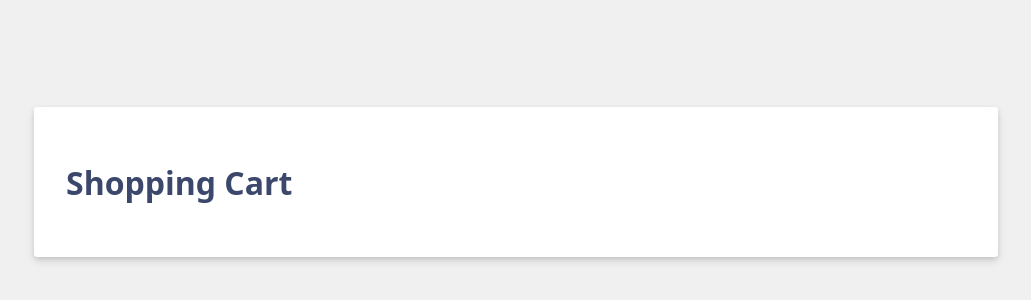
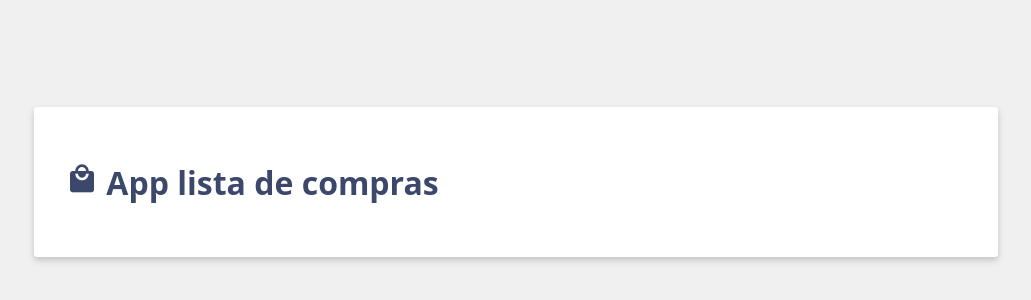
Before and after one commit to rivalcoba/DADM-2024B, a Vue app: page / in a window 1280 px wide. Shown: the part 218-518 px from the top of the page, without its empty margins (124-1155 px from the left). Built offline with nearby package versions, Linux system fonts and the light colour scheme.

Commit message:
⭐ FEAT: App Add a header and an Icon

```diff
--- a/index.html
+++ b/index.html
@@ -4,6 +4,7 @@
     <meta charset="UTF-8">
     <link rel="icon" href="/favicon.ico">
     <meta name="viewport" content="width=device-width, initial-scale=1.0">
+    <link rel="stylesheet" href="https://fonts.googleapis.com/icon?family=Material+Icons">
     <title>Vite App</title>
   </head>
   <body>
--- a/src/App.vue
+++ b/src/App.vue
@@ -1,9 +1,18 @@
 <script setup>
+  import { ref } from 'vue';
+  // Modelo
+  const header = ref('App lista de compras');
 </script>
 
 <template>
-  <h1>Shopping Cart</h1>
+  <h1>
+    <i class="material-icons shopping-cart-icon">local_mall</i>
+    {{ header }}
+    </h1>
 </template>
 
 <style scoped>
+.shopping-cart-icon {
+  font-size: 2rem;
+}
 </style>
```
